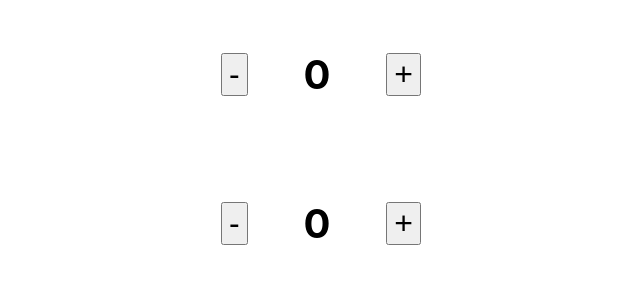
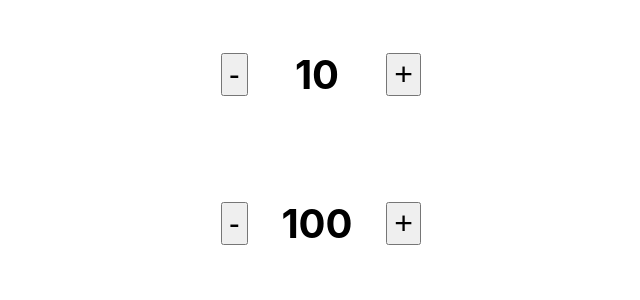
Before and after one commit to seanpoconnell/react, a React (Create React App) app: page / in a window 1280 px wide. Shown: the top 300 px of the page, without its empty margins (319-959 px from the left). Built offline with nearby package versions, Linux system fonts and the light colour scheme.

Commit message:
counter starts from set value

```diff
--- a/src/App.jsx
+++ b/src/App.jsx
@@ -5,8 +5,8 @@ import Counter from './Counter'
 const App = () => {
   return (
     <div className="App">
-      <Counter />
-      <Counter />
+      <Counter initialCount={10}/>
+      <Counter initialCount={100}/>
     </div>
   );
 };
--- a/src/Counter.jsx
+++ b/src/Counter.jsx
@@ -3,7 +3,7 @@ import './Counter.scss';
 
 class Counter extends Component {
   state = {
-    count: 0
+    count: this.props.initialCount
   }
 
   subtract = () => {
```
